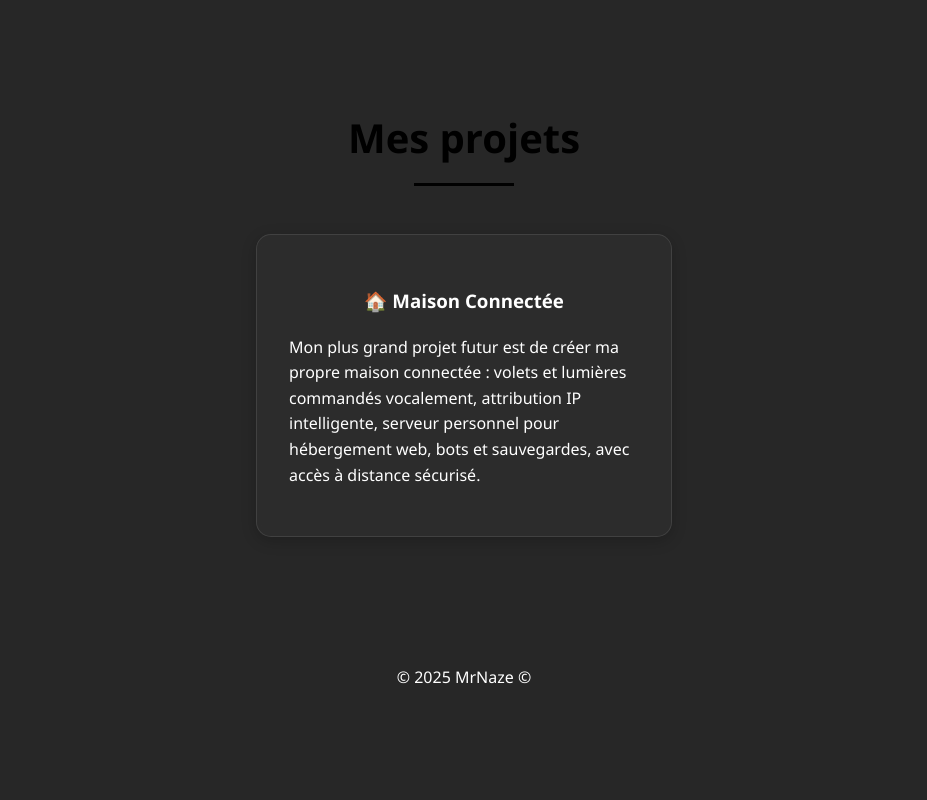
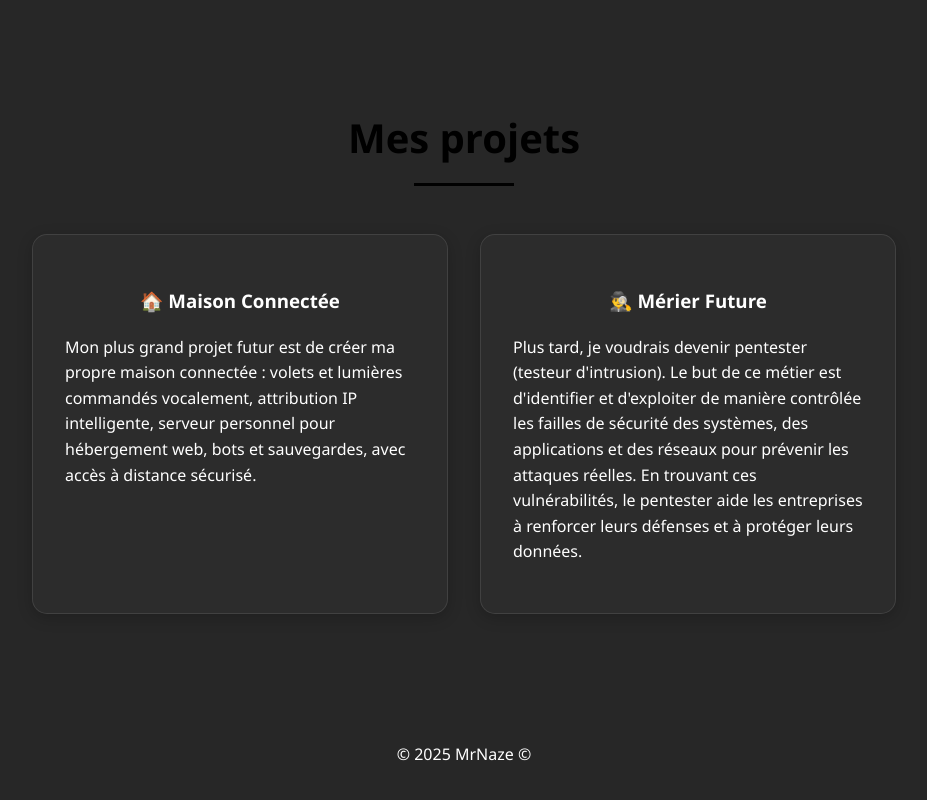
Before and after one commit to MrNaze2k25/mrnaze2k25.github.io, a plain HTML site: page index.html in a window 1280 px wide. Shown: the part 1698-2498 px from the top of the page, without its empty margins (176-1103 px from the left). Before the commit the page ends 2445 px from the top, so only its background shows below. Drawn offline with Linux system fonts and the light colour scheme.

Commit message:
Update index.html

```diff
--- a/index.html
+++ b/index.html
@@ -120,9 +120,15 @@
               intelligente, serveur personnel pour hébergement web, bots et
               sauvegardes, avec accès à distance sécurisé.
             </p>
-          </div>
         </div>
       </div>
+      <div class="project-card">
+          <div class="project-content">
+            <h3 class="title_card">🕵️‍♂️ Mérier Future</h3>
+            <p>
+              Plus tard, je voudrais devenir pentester (testeur d'intrusion). Le but de ce métier est d'identifier et d'exploiter de manière contrôlée les failles de sécurité des systèmes, des applications et des réseaux pour prévenir les attaques réelles. En trouvant ces vulnérabilités, le pentester aide les entreprises à renforcer leurs défenses et à protéger leurs données.
+            </p>
+        </div>
     </section>
 
     <footer id="anti_copie">
```
